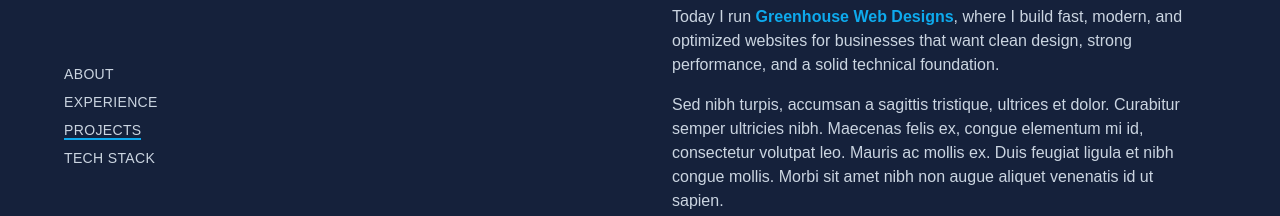
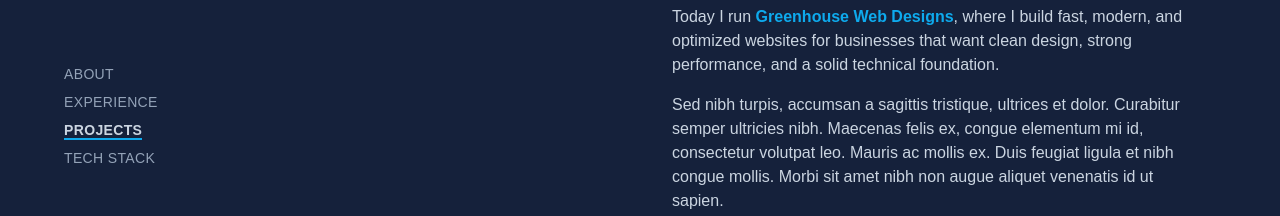
Before and after one commit to jacobadam/jacobnevitt-portfolio, a Next.js app: page / in a window 1280 px wide. Shown: the part 194-410 px from the top of the page. Built offline with nearby package versions, Linux system fonts and the light colour scheme.

Commit message:
update styling on sidebar links

```diff
--- a/app/components/layout/side-nav.tsx
+++ b/app/components/layout/side-nav.tsx
@@ -49,7 +49,13 @@ export default function SideNav({ navLinks }: NavLinksProps) {
                 href={`#${item.href}`}
                 onClick={() => handleClick(`${item.href}`)}
               >
-                <span className="uppercase text-sm font-light tracking-wide">
+                <span
+                  className={`${
+                    activeSection === item.href
+                      ? "text-primary-foreground font-semibold"
+                      : "text-secondary-foreground"
+                  } uppercase text-sm font-light tracking-wide hover:text-primary-foreground hover:font-semibold`}
+                >
                   {item.title}
                 </span>
                 <span
```
